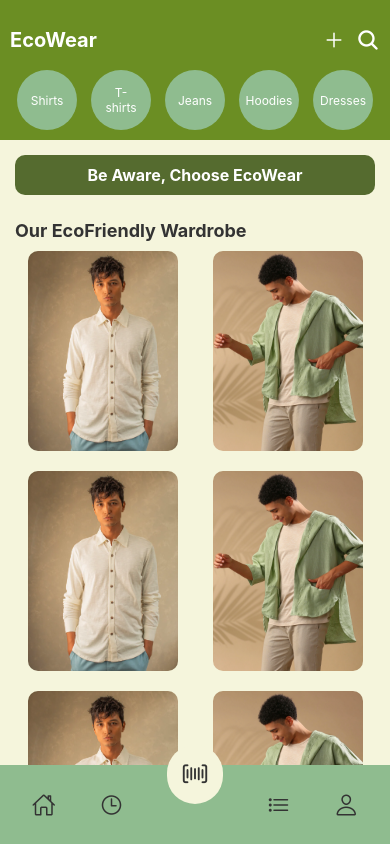
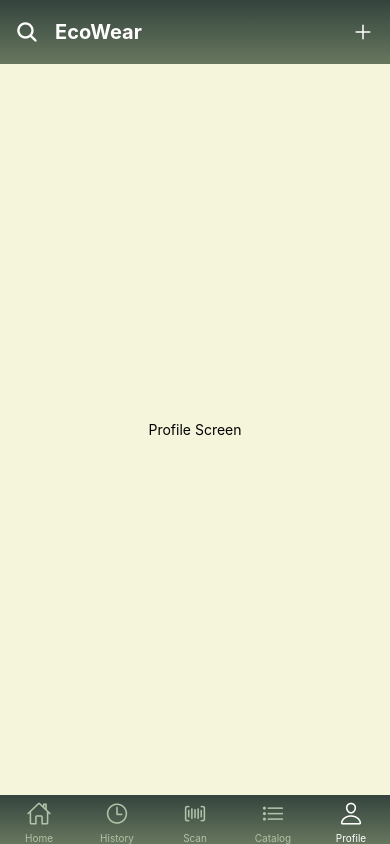
Before and after one commit to Faizan-Talikot/EcoWear-Synapse, a React Native app: screen /Profile in a window 390 px wide. Built offline with nearby package versions, Linux system fonts and the light colour scheme.

Commit message:
added => tab navigation,bottom navigation, all screens needed in our app,

```diff
--- a/App.js
+++ b/App.js
@@ -1,17 +1,135 @@
+import React from 'react';
+import { TouchableOpacity, StyleSheet, View } from 'react-native';
+import { NavigationContainer } from '@react-navigation/native';
+import { createBottomTabNavigator } from '@react-navigation/bottom-tabs';
+import { createNativeStackNavigator } from '@react-navigation/native-stack';
+import Icon from 'react-native-vector-icons/Ionicons';
+import { LinearGradient } from 'expo-linear-gradient';
 import { StatusBar } from 'expo-status-bar';
-import { StyleSheet, Text, View } from 'react-native';
+
+// Import screens
 import HomeScreen from './App/Screens/HomeScreen';
+import HistoryScreen from './App/Screens/HistoryScreen';
+import ScanScreen from './App/Screens/ScanScreen';
+import CatalogScreen from './App/Screens/CatalogScreen';
+import ProfileScreen from './App/Screens/ProfileScreen';
+import PlusScreen from './App/Screens/PlusScreen';
+import SearchScreen from './App/Screens/SearchScreen';
+
+const Tab = createBottomTabNavigator();
+const Stack = createNativeStackNavigator();
+
+const BottomTabs = () => (
+  <Tab.Navigator
+    screenOptions={({ route }) => ({
+      tabBarIcon: ({ color, size }) => {
+        let iconName;
+        if (route.name === 'Home') {
+          iconName = 'home-outline';
+        } else if (route.name === 'History') {
+          iconName = 'time-outline';
+        } else if (route.name === 'Scan') {
+          iconName = 'barcode-outline';
+        } else if (route.name === 'Catalog') {
+          iconName = 'list-outline';
+        } else if (route.name === 'Profile') {
+          iconName = 'person-outline';
+        }
+        return (
+          <View style={styles.iconContainer}>
+            <Icon name={iconName} size={size} color={color} />
+          </View>
+        );
+      },
+      tabBarActiveTintColor: '#fff',
+      tabBarInactiveTintColor: '#B2C2A9',
+      headerShown: false,
+      tabBarBackground: () => (
+        <LinearGradient
+          colors={['#34443D', '#67775E']}
+          style={StyleSheet.absoluteFillObject}
+        />
+      ),
+      tabBarStyle: {
+        backgroundColor: 'transparent', // Transparent to show the gradient
+        borderTopWidth: 0, // Remove the border to avoid overlapping the gradient
+      },
+    })}
+  >
+    <Tab.Screen name="Home" component={HomeScreen} />
+    <Tab.Screen name="History" component={HistoryScreen} />
+    <Tab.Screen name="Scan" component={ScanScreen} />
+    <Tab.Screen name="Catalog" component={CatalogScreen} />
+    <Tab.Screen name="Profile" component={ProfileScreen} />
+  </Tab.Navigator>
+);
 
 export default function App() {
   return (
-    <HomeScreen/>
+    <NavigationContainer>
+      <StatusBar style="light" backgroundColor="#34443D" />
+      <Stack.Navigator>
+        <Stack.Screen
+          name="Main"
+          component={BottomTabs}
+          options={({ navigation }) => ({
+            headerTitle: 'EcoWear',
+            headerTitleStyle: { color: '#fff', fontSize: 20, fontWeight: 'bold' },
+            headerBackground: () => (
+              <LinearGradient
+                colors={['#34443D', '#67775E']}
+                style={{ flex: 1 }}
+                start={{ x: 0.5, y: 0 }}
+                end={{ x: 0.5, y: 1 }}
+              />
+            ),
+            headerRight: () => (
+              <TouchableOpacity onPress={() => navigation.navigate('Plus')}>
+                <Icon name="add" size={24} color="#fff" style={{ marginRight: 15 }} />
+              </TouchableOpacity>
+            ),
+            headerLeft: () => (
+              <TouchableOpacity onPress={() => navigation.navigate('Search')}>
+                <Icon name="search" size={24} color="#fff" style={{ marginLeft: 15 }} />
+              </TouchableOpacity>
+            ),
+          })}
+        />
+        <Stack.Screen
+          name="Plus"
+          component={PlusScreen}
+          options={{
+            headerTitle: 'Plus',
+            headerTintColor: '#fff',
+            headerBackground: () => (
+              <LinearGradient
+                colors={['#34443D', '#67775E']}
+                style={StyleSheet.absoluteFillObject}
+              />
+            ),
+          }}
+        />
+        <Stack.Screen
+          name="Search"
+          component={SearchScreen}
+          options={{
+            headerTitle: 'Search',
+            headerTintColor: '#fff',
+            headerBackground: () => (
+              <LinearGradient
+                colors={['#34443D', '#67775E']}
+                style={StyleSheet.absoluteFillObject}
+              />
+            ),
+          }}
+        />
+      </Stack.Navigator>
+    </NavigationContainer>
   );
 }
 
 const styles = StyleSheet.create({
-  container: {
-    flex: 1,
-    backgroundColor: '#fff',
+  iconContainer: {
     alignItems: 'center',
     justifyContent: 'center',
   },
--- /dev/null
+++ b/App/Screens/CatalogScreen.js
@@ -0,0 +1,21 @@
+import React from 'react';
+import { View, Text, StyleSheet } from 'react-native';
+
+const CatalogScreen = () => {
+  return (
+    <View style={styles.container}>
+      <Text>Catalog Screen</Text>
+    </View>
+  );
+};
+
+const styles = StyleSheet.create({
+  container: {
+    flex: 1,
+    justifyContent: 'center',
+    alignItems: 'center',
+    backgroundColor: '#F5F5DC',
+  },
+});
+
+export default CatalogScreen;
--- /dev/null
+++ b/App/Screens/HistoryScreen.js
@@ -0,0 +1,21 @@
+import React from 'react';
+import { View, Text, StyleSheet } from 'react-native';
+
+const HistoryScreen = () => {
+  return (
+    <View style={styles.container}>
+      <Text>History Screen</Text>
+    </View>
+  );
+};
+
+const styles = StyleSheet.create({
+  container: {
+    flex: 1,
+    justifyContent: 'center',
+    alignItems: 'center',
+    backgroundColor: '#F5F5DC',
+  },
+});
+
+export default HistoryScreen;
--- a/App/Screens/HomeScreen.js
+++ b/App/Screens/HomeScreen.js
@@ -9,7 +9,7 @@ const HomeScreen = () => {
         {/* Scrollable Content */}
         <ScrollView contentContainerStyle={styles.scrollContent}>
           {/* Header */}
-          <View style={styles.header}>
+          {/* <View style={styles.header}>
             <Text style={styles.logo}>EcoWear</Text>
             <View style={styles.headerIcons}>
               <TouchableOpacity>
@@ -19,7 +19,7 @@ const HomeScreen = () => {
                 <Icon name="search" size={24} color="#fff" />
               </TouchableOpacity>
             </View>
-          </View>
+          </View> */}
 
           {/* Categories */}
           <View style={styles.categories}>
@@ -52,7 +52,7 @@ const HomeScreen = () => {
         </ScrollView>
 
         {/* Bottom Navigation */}
-        <View style={styles.bottomNav}>
+        {/* <View style={styles.bottomNav}>
           <Icon name="home-outline" size={24} color="#333" />
           <Icon name="time-outline" size={24} color="#333" />
           <TouchableOpacity style={styles.scanButton}>
@@ -60,7 +60,7 @@ const HomeScreen = () => {
           </TouchableOpacity>
           <Icon name="list-outline" size={24} color="#333" />
           <Icon name="person-outline" size={24} color="#333" />
-        </View>
+        </View> */}
       </View>
     </SafeAreaView>
   );
@@ -85,7 +85,7 @@ const styles = StyleSheet.create({
     flexDirection: 'row',
     justifyContent: 'space-around',
     padding: 10,
-    backgroundColor: '#6B8E23',
+    // backgroundColor: '#6B8E23',
   },
   categoryCircle: {
     backgroundColor: '#8FBC8F',
@@ -96,7 +96,7 @@ const styles = StyleSheet.create({
     width: 60,
     height: 60,
   },
-  categoryText: { color: '#fff', fontSize: 12, textAlign: 'center' },
+  categoryText: { color: '#fff', fontSize: 10, textAlign: 'center' },
   banner: {
     backgroundColor: '#556B2F',
     margin: 15,
--- /dev/null
+++ b/App/Screens/PlusScreen.js
@@ -0,0 +1,21 @@
+import React from 'react';
+import { View, Text, StyleSheet } from 'react-native';
+
+const PlusScreen = () => {
+  return (
+    <View style={styles.container}>
+      <Text>Plus Screen</Text>
+    </View>
+  );
+};
+
+const styles = StyleSheet.create({
+  container: {
+    flex: 1,
+    justifyContent: 'center',
+    alignItems: 'center',
+    backgroundColor: '#F5F5DC',
+  },
+});
+
+export default PlusScreen;
--- /dev/null
+++ b/App/Screens/ProfileScreen.js
@@ -0,0 +1,21 @@
+import React from 'react';
+import { View, Text, StyleSheet } from 'react-native';
+
+const ProfileScreen = () => {
+  return (
+    <View style={styles.container}>
+      <Text>Profile Screen</Text>
+    </View>
+  );
+};
+
+const styles = StyleSheet.create({
+  container: {
+    flex: 1,
+    justifyContent: 'center',
+    alignItems: 'center',
+    backgroundColor: '#F5F5DC',
+  },
+});
+
+export default ProfileScreen;
--- /dev/null
+++ b/App/Screens/ScanScreen.js
@@ -0,0 +1,21 @@
+import React from 'react';
+import { View, Text, StyleSheet } from 'react-native';
+
+const ScanScreen = () => {
+  return (
+    <View style={styles.container}>
+      <Text>Scan Screen</Text>
+    </View>
+  );
+};
+
+const styles = StyleSheet.create({
+  container: {
+    flex: 1,
+    justifyContent: 'center',
+    alignItems: 'center',
+    backgroundColor: '#F5F5DC',
+  },
+});
+
+export default ScanScreen;
--- /dev/null
+++ b/App/Screens/SearchScreen.js
@@ -0,0 +1,21 @@
+import React from 'react';
+import { View, Text, StyleSheet } from 'react-native';
+
+const SearchScreen = () => {
+  return (
+    <View style={styles.container}>
+      <Text>Plus Screen</Text>
+    </View>
+  );
+};
+
+const styles = StyleSheet.create({
+  container: {
+    flex: 1,
+    justifyContent: 'center',
+    alignItems: 'center',
+    backgroundColor: '#F5F5DC',
+  },
+});
+
+export default SearchScreen;
```
Also changed, not shown: package.json (+10 -1 lines), 2 other files (tests, documents, lock files or other folders).
